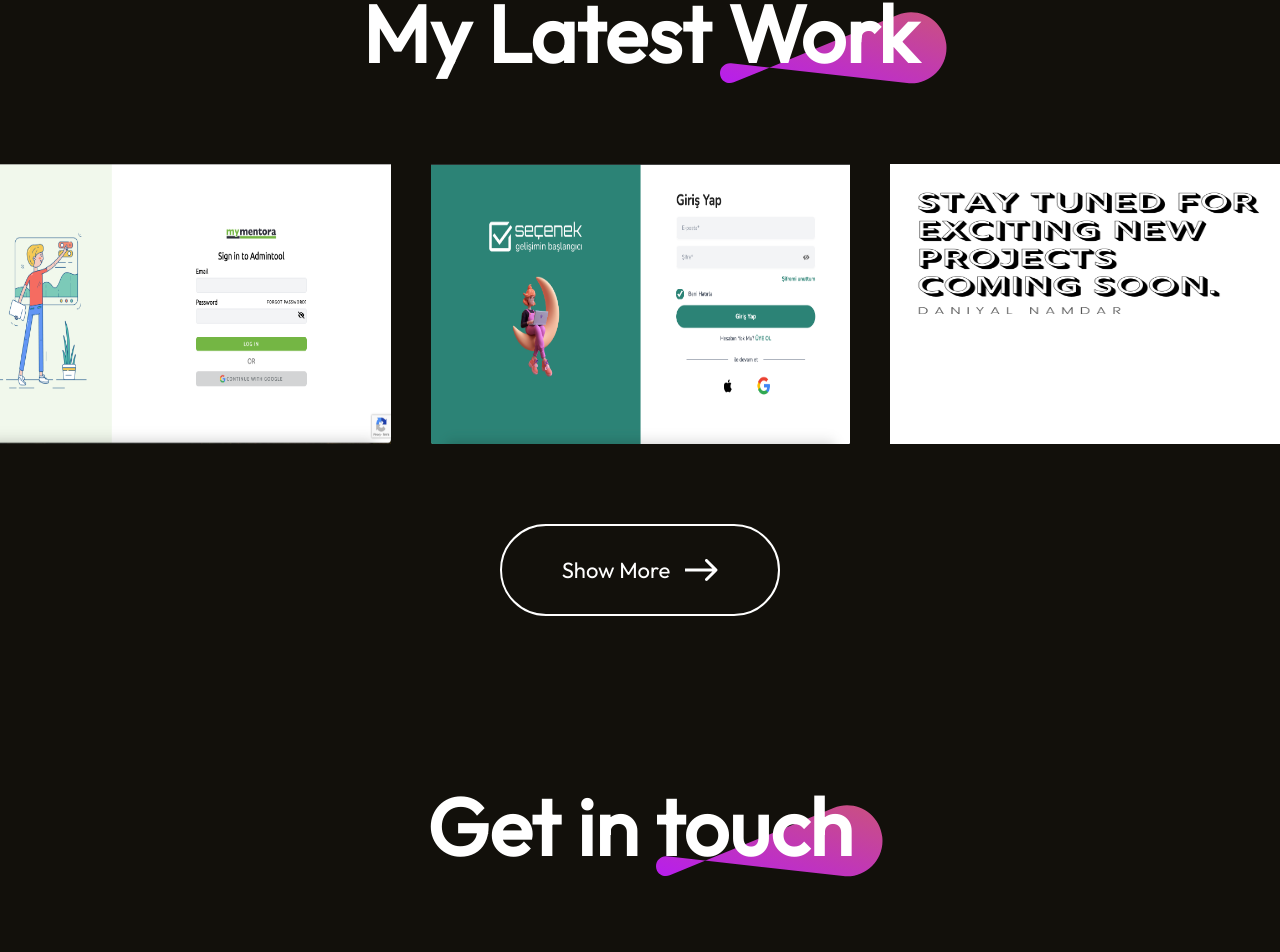
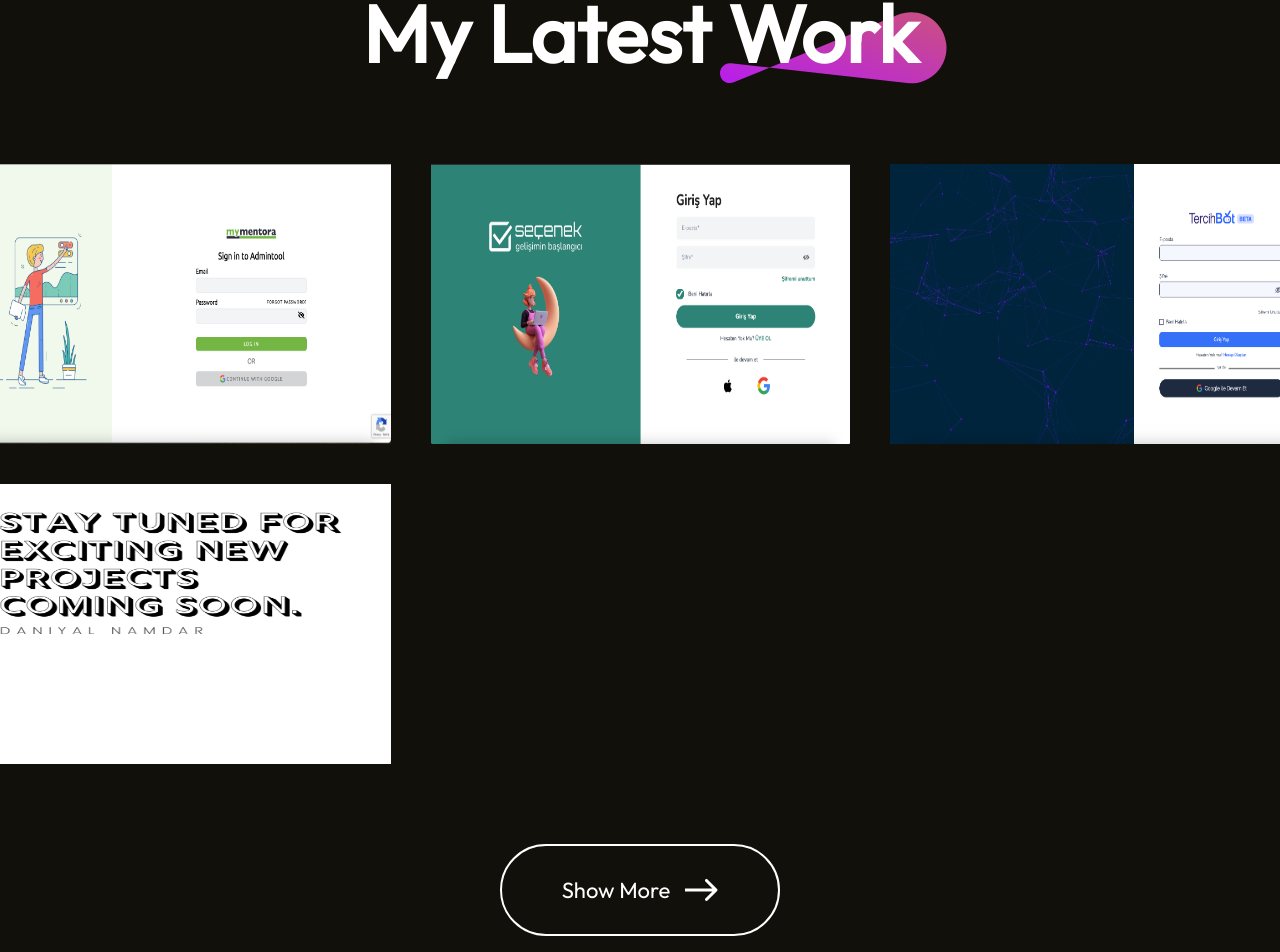
Before and after one commit to daniyalnamdar/Portfolio2024, a React (Vite) app: page / in a window 1280 px wide. Shown: the part 4062-5014 px from the top of the page. Built offline with nearby package versions, Linux system fonts and the light colour scheme.

Commit message:
add tercihbot project and removed the number from cv

```diff
--- a/src/assets/mywork_data.js
+++ b/src/assets/mywork_data.js
@@ -7,6 +7,7 @@ import project6_img from "../assets/project_6.svg";
 import newProject from "../assets/newProject.png";
 import mentora from "../assets/mentora.png";
 import secenek from "../assets/Secenek.png";
+import tercihbot from "../assets/Tercihbot.png";
 
 const mywork_data = [
   {
@@ -26,6 +27,15 @@ const mywork_data = [
     w_github: "https://github.com/daniyalnamdar",
     w_demo: "https://app.secenek.club/login",
     w_img: secenek,
+  },
+  {
+    w_no: 3,
+    w_name: "Web design",
+    w_desc:
+      "I developed the complete backend for TercihBot, an online platform that helps students find and compare the best education options tailored to their preferences. Using PHP and Symfony 7, I designed and implemented a robust, maintainable backend architecture with MySQL as the database. My work focused on building efficient APIs, handling complex filtering and scoring logic, and ensuring smooth, secure interactions for thousands of users exploring schools and programs that best match their goals.",
+    w_github: "https://github.com/daniyalnamdar",
+    w_demo: "https://tercihbot.com/",
+    w_img: tercihbot,
   },
   // {
   //   w_no: 3,
```
Also changed, not shown: src/assets/Tercihbot.png (added), 1 other file (tests, documents, lock files or other folders).
